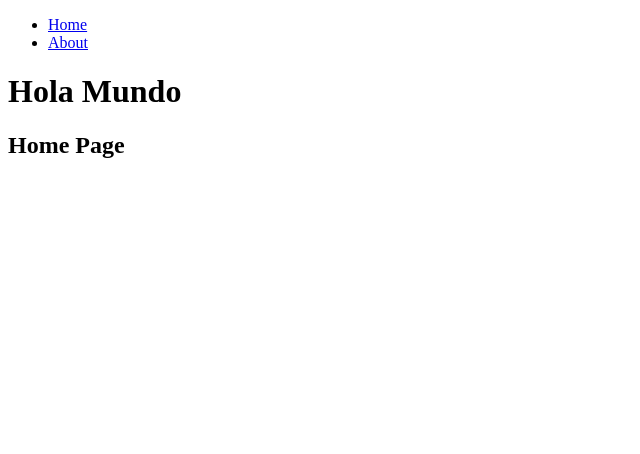
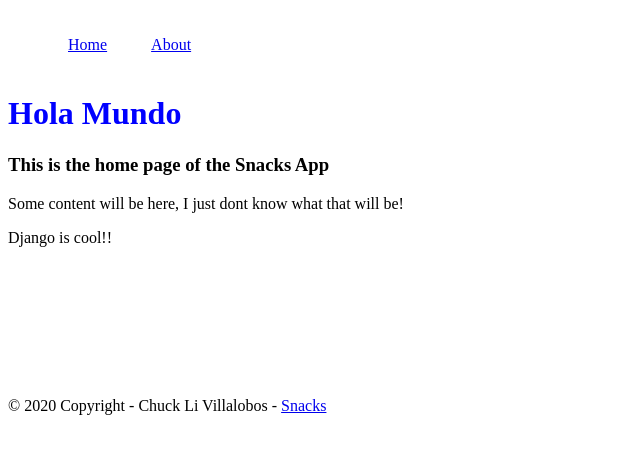
Before and after one commit to ticochuck/django-snacks, a Django app: page / in a window 1280 px wide. Shown: the top 454 px of the page, without its empty margins (0-640 px from the left). Run offline with Django 3.2, Linux system fonts and the light colour scheme.

Commit message:
added css, partials, and more content

```diff
--- /dev/null
+++ b/snacks/static/css/styles.css
@@ -0,0 +1,12 @@
+h1 {
+    color: blue;
+}
+
+li {
+    display: inline-block;
+    margin: 20px;
+}
+
+footer {
+    margin-top: 150px;
+}
--- a/snacks_project/settings.py
+++ b/snacks_project/settings.py
@@ -126,4 +126,7 @@ USE_TZ = True
 # Static files (CSS, JavaScript, Images)
 # https://docs.djangoproject.com/en/3.1/howto/static-files/
 
+
+STATICFILES_DIRS = [os.path.join(BASE_DIR, 'snacks/static')]
+STATIC_ROOT = os.path.join(BASE_DIR, 'staticfiles')
 STATIC_URL = '/static/'
--- a/templates/about.html
+++ b/templates/about.html
@@ -6,6 +6,6 @@
 
 
 {% block content %}
-    <h1>Hello World</h1>
-    <h2>About Me Page</h2>
+    <h1>About Me Page</h1>
+    <p>This is my about me page.</p>
 {% endblock content %}
--- a/templates/base.html
+++ b/templates/base.html
@@ -1,3 +1,5 @@
+{% load static %}
+
 <!DOCTYPE html>
 <html lang="en">
 <head>
@@ -6,19 +8,17 @@
     {% block title %}
         <title>Django Snacks Home</title>
     {% endblock title %}
-
+    <link rel="stylesheet" href="{% static 'css/styles.css' %}">
 </head>
 <body>
-    <header>
-        <ul>
-            <li><a href= "{% url 'home' %}">Home</a></li>
-            <li><a href= "{% url 'about' %}">About</a></li>
-        </ul>
-    </header>
+    {% include 'partials/_navbar.html' %}
+
     <main>
         {% block content %}
             <h1>placeholder for h1</h1>
         {% endblock content %}
     </main>
+
+    {% include 'partials/_footer.html' %}
 </body>
 </html>
--- a/templates/home.html
+++ b/templates/home.html
@@ -6,5 +6,7 @@
 
 {% block content %}
     <h1>Hola Mundo</h1>
-    <h2>Home Page</h2>
+    <h3>This is the home page of the Snacks App</h3>
+    <p>Some content will be here, I just dont know what that will be!</p>
+    <p>Django is cool!!</p>
 {% endblock content %}
--- /dev/null
+++ b/templates/partials/_footer.html
@@ -0,0 +1,3 @@
+<footer>
+    <p>© 2020 Copyright - Chuck Li Villalobos - <a href="{% url 'home' %}"> Snacks</p>
+</footer>
--- /dev/null
+++ b/templates/partials/_navbar.html
@@ -0,0 +1,6 @@
+<header>
+    <ul>
+        <li><a href= "{% url 'home' %}">Home</a></li>
+        <li><a href= "{% url 'about' %}">About</a></li>
+    </ul>
+</header>
```
Also changed, not shown: snacks/views.py (line endings or trailing spaces).
